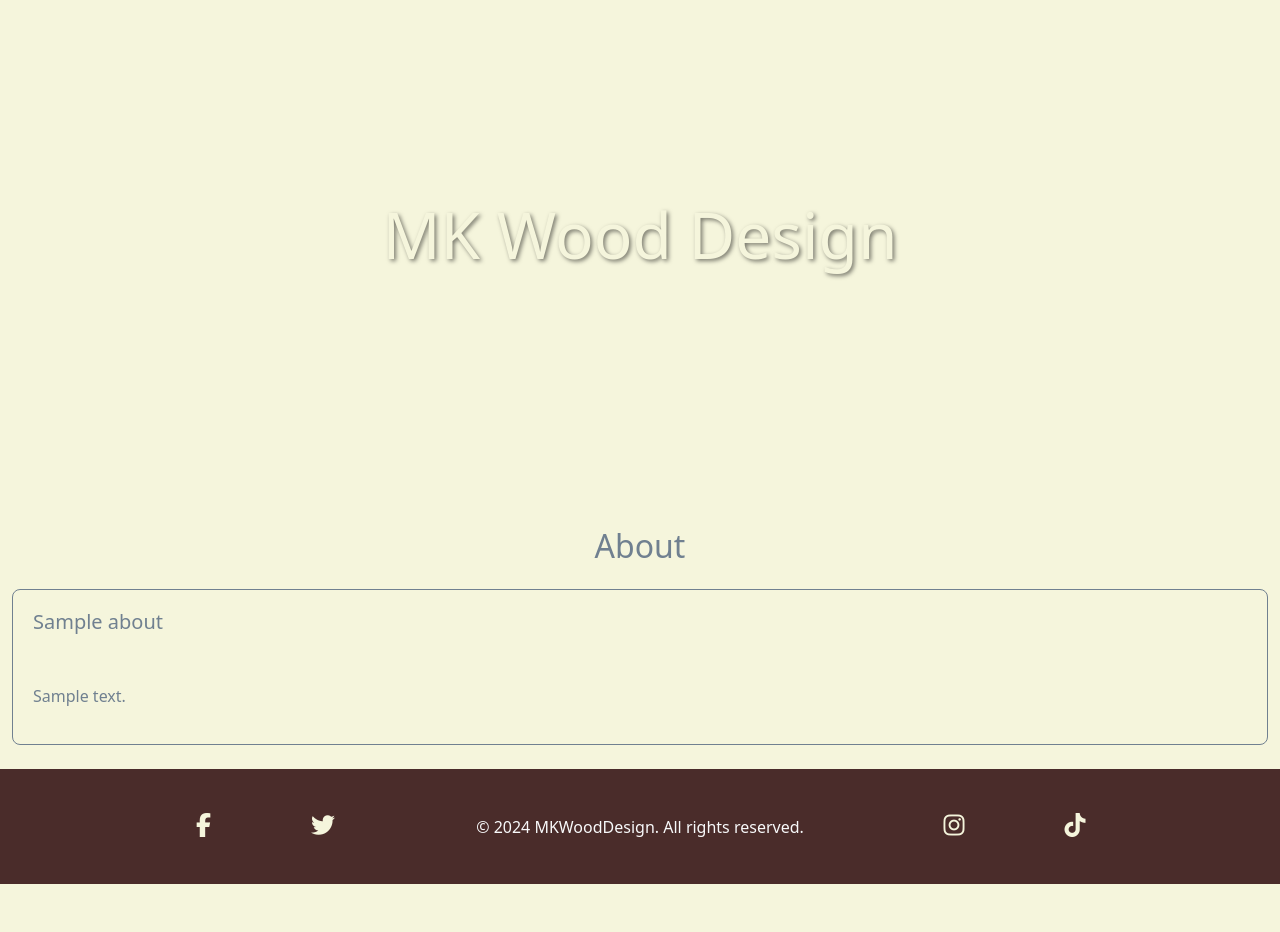
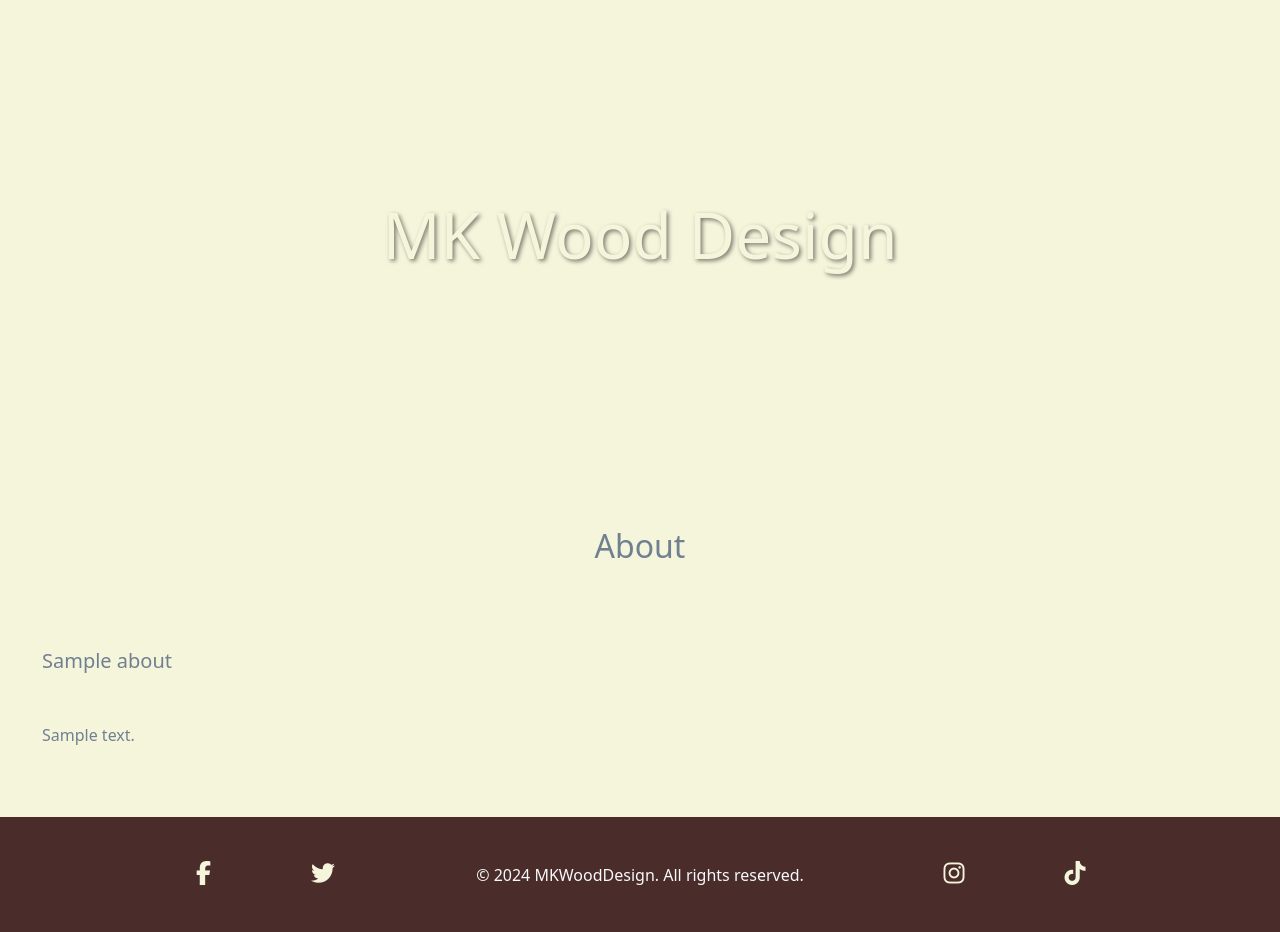
Before and after one commit to ZebaRobert/MK-wood-design, a Django app: template index/templates/index/index.html in a window 1280 px wide. Shown: the part 57-989 px from the top of the page. Before the commit the page ends 941 px from the top, so only its background shows below. Run offline with Django 5.2, Linux system fonts and the light colour scheme; the template is opened without the code that fills it: most values are stand-ins (such as "Sample title", 1, 10 or a date in 2020); some libraries are stand-ins or nearby versions.

Commit message:
remove bg image from index model, edit style for about

```diff
--- a/UserDetails/views.py
+++ b/UserDetails/views.py
@@ -69,6 +69,7 @@ def edit_review(request, review_id):
         form = ReviewForm(request.POST, instance=review)
         if form.is_valid():
             form.save()
+            messages.success(request, 'Review updated successfully.')
             return redirect('profile')
     else:
         form = ReviewForm(instance=review)
@@ -79,6 +80,7 @@ def delete_review(request, review_id):
     review = get_object_or_404(Reviews, id=review_id, author=request.user)
     if request.method == 'POST':
         review.delete()
+        messages.success(request, 'Review deleted successfully.')
         return redirect('profile')
     return render(request, 'userdetails/delete_review.html', {'review': review})
 
@@ -89,5 +91,6 @@ def delete_profile(request):
         Reviews.objects.filter(author=user).delete()
         logout(request)
         user.delete()
+        request.session['logout_message'] = 'Your profile has been deleted successfully.'
         return redirect('index')
     return render(request, 'userdetails/delete_profile.html')
--- a/index/models.py
+++ b/index/models.py
@@ -5,11 +5,6 @@ from cloudinary.models import CloudinaryField
 
 class About(models.Model):
     title = models.CharField(max_length=200, unique=True)
-    backgorund_image = CloudinaryField(
-        'bgIMG',
-        default='default/bgPH',
-        folder='background/'
-    )
     content = models.TextField()
 
     def __str__(self):
--- a/index/templates/index/index.html
+++ b/index/templates/index/index.html
@@ -16,14 +16,14 @@
         {% for about in about_list %}
             {% if forloop.counter0|divisibleby:2 %}
                 <div class="col-12 mb-4">
-                    <div class="about-block about-block-left mx-auto">
+                    <div class="about-block about-block-left">
                         <h5 class="about-title">{{ about.title }}</h5>
                         <p>{{ about.content }}</p>
                     </div>
                 </div>
             {% else %}
                 <div class="col-12 mb-4">
-                    <div class="about-block about-block-right mx-auto">
+                    <div class="about-block about-block-right">
                         <h5 class="about-title">{{ about.title }}</h5>
                         <p>{{ about.content }}</p>
                     </div>
--- a/static/css/style.css
+++ b/static/css/style.css
@@ -108,11 +108,18 @@ a:hover {
 }
 
 /* About Blocks */
-.about-block-left, .about-block-right, .review-card, #profile-info, #profile-form, .review-form {
+.review-card, #profile-info, #profile-form, .review-form {
     padding: 20px;
     background-color: var(--soft-cream);
     border-radius: 8px;
     border: 1px solid var(--slate-gray);
+}
+
+.about-block {
+    padding: 30px;
+    background-color: var(--soft-cream);
+    margin-top: 30px;
+    width: 60%;
 }
 
 .about-block-left {
@@ -120,6 +127,7 @@ a:hover {
 }
 
 .about-block-right {
+    margin-left: 40% !important;
     text-align: right;
 }
 
```
Also changed, not shown: index/migrations/0002_remove_about_backgorund_image.py (added).
